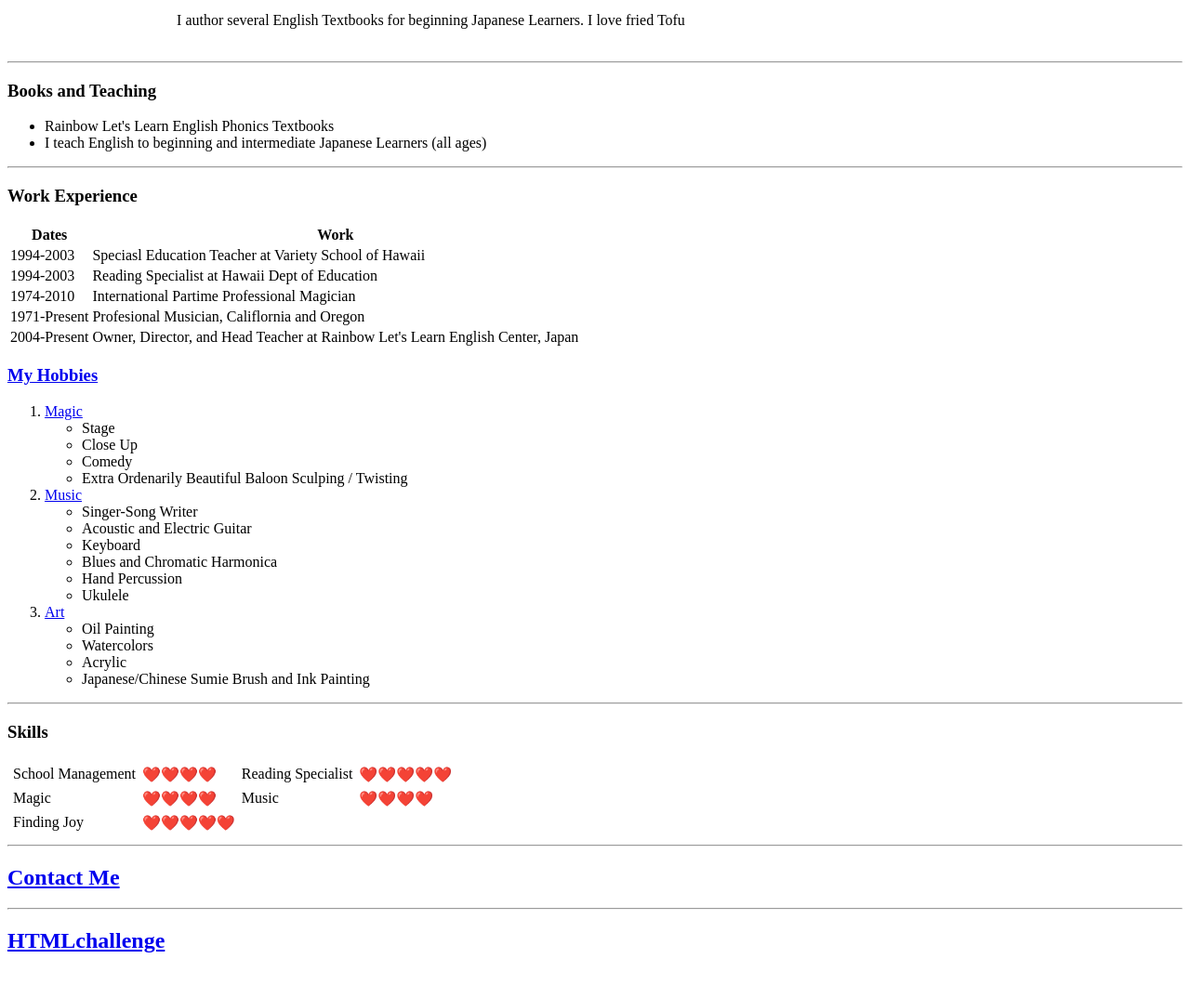
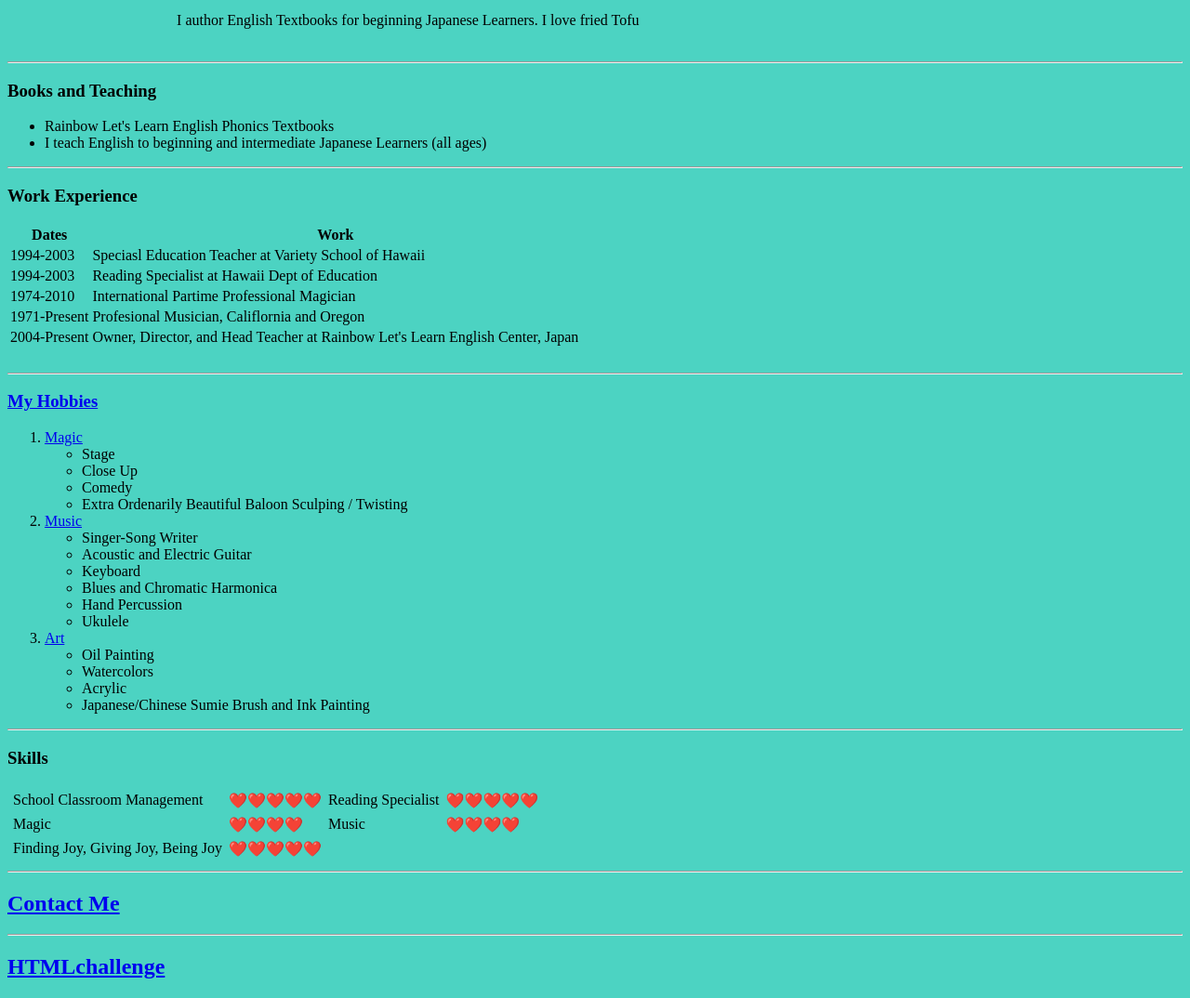
Before and after one commit to scorbobby/cv, a plain HTML site: page index.html in a window 1280 px wide. Shown: the part 120-1194 px from the top of the page at 93% size. Before the commit the page ends 1166 px from the top, so only its background shows below. Drawn offline with Linux system fonts and the light colour scheme.

Commit message:
Add files via upload

```diff
--- a/index.html
+++ b/index.html
@@ -1,25 +1,19 @@
 <!DOCTYPE html>
 <html lang="en" dir="ltr">
-
 <head>
-
   <title> Robert's Personal Site!</title>
 </head>
-
-<body>
-
+<body style="background-color: #4cd3c2">
   <table cellspacing="10">
     <tr>
       <td><img src="images/RobStrawCircle1.png" alt="Robert Strawberry Pic"></td>
       <td>
         <h1>Robert Scorby</h1>
-
         <p><em>Founder and Head Teacher of <strong><a href="http://rainbowcnt.com">Rainbow Let's Learn Engish School</a></strong></em></p>
-        <p>I author several English Textbooks for beginning Japanese Learners. I love fried Tofu</p>
+        <p>I author English Textbooks for beginning Japanese Learners. I love fried Tofu</p>
       </td>
     </tr>
   </table>
-
   <hr>
   <h3>Books and Teaching</h3>
   <ul>
@@ -28,7 +22,6 @@
   </ul>
   <hr>
   <h3>Work Experience</h3>
-
   <table>
     <thead>
       <tr>
@@ -37,7 +30,6 @@
       </tr>
     </thead>
     <tbody>
-
     </tbody>
     <tr>
       <td>1994-2003</td>
@@ -59,11 +51,9 @@
       <td>2004-Present</td>
       <td>Owner, Director, and Head Teacher at Rainbow Let's Learn English Center, Japan</td>
     </tr>
-    <tbody>
-
-    </tbody>
-
   </table>
+  <br>
+  <hr>
   <h3><a href="Hobbies.html">My Hobbies</a></h3>
   <ol>
     <li><a href="https://scorby.com/Mag,Bal,Com,Jug.html">Magic</a></li>
@@ -92,14 +82,12 @@
       <li>Japanese/Chinese Sumie Brush and Ink Painting</li>
     </ul>
   </ol>
-
   <hr>
-
   <h3>Skills</h3>
   <table cellspacing="5">
     <tr>
-      <td>School Management</td>
-      <td>❤️❤️❤️❤️</td>
+      <td>School Classroom Management</td>
+      <td>❤️❤️❤️❤️❤️</td>
       <td>Reading Specialist</td>
       <td>❤️❤️❤️❤️❤️</td>
     </tr>
@@ -110,23 +98,13 @@
       <td>❤️❤️❤️❤️</td>
     </tr>
     <tr>
-      <td>Finding Joy</td>
+      <td>Finding Joy, Giving Joy, Being Joy</td>
       <td>❤️❤️❤️❤️❤️</td>
     </tr>
   </table>
-
-
-
-
-
-
-
+<hr>
+  <h2><a href="contact.html">Contact Me<a /></h2>
   <hr>
-  <h2><a href="contact.html">Contact Me<a /></h2>
-
-  <hr>
-
   <h2><a href="HTMLchallenge.html">HTMLchallenge</a></h2>
 </body>
-
 </html>
```
